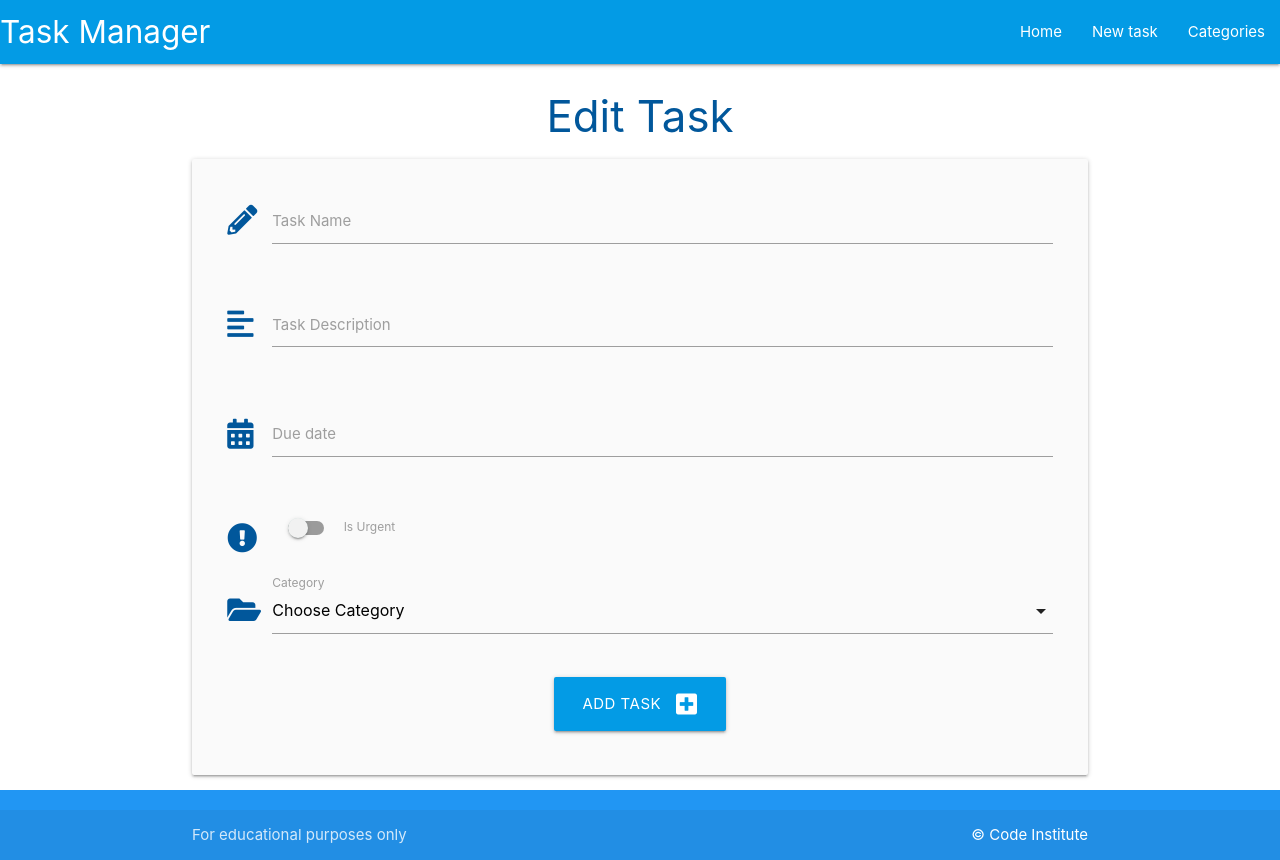
After one commit to ElinaBoman/RDBMS, a Flask app: template taskmanager/templates/edit_task.html in a window 1280 px wide. The commit adds this page. Run offline with Flask 2, Linux system fonts and the light colour scheme; the template is opened without the code that fills it, so the values that code supplies are empty.

Commit message:
Add full CRUD functionallity

```diff
--- a/taskmanager/static/js/script.js
+++ b/taskmanager/static/js/script.js
@@ -17,4 +17,12 @@ document.addEventListener('DOMContentLoaded', function() {
   let selects = document.querySelectorAll("select");
   M.FormSelect.init(selects);
 
+  let collapsibles = document.querySelectorAll('.collapsible');
+  let options = {
+    outDuration: 300,
+    inDuration: 500
+  }
+  M.Collapsible.init(collapsibles, options);
 });
+
+// task collaps
--- /dev/null
+++ b/taskmanager/templates/edit_task.html
@@ -0,0 +1,81 @@
+{% extends "base.html" %}
+{% block content %}
+
+<h3 class="light-blue-text text-darken-4 center-align">Edit Task</h3>
+
+<div class="row card-panel grey lighten-5">
+    <form class="col s12" method="POST" action="{{ url_for('edit_task', task_id=task.id) }}">
+        <!-- task_name -->
+        <div class="row">
+            <div class="input-field col s12">
+                <i class="fas fa-pencil-alt prefix light-blue-text text-darken-4"></i>
+                <input id="task_name" name="task_name" value="{{task.task_name}}" minlength="5" maxlength="50" type="text" class="validate" required>
+                <label for="task_name">Task Name</label>
+            </div>
+        </div>
+            <!-- task_description -->
+            <div class="row">
+                <div class="input-field col s12">
+                    <i class="fas fa-align-left prefix light-blue-text text-darken-4"></i>
+                    <textarea id="task_description" name="task_description" minlength="5" maxlength="200" type="text"
+                        class="materialize-textarea validate" required>
+                        {{- task.task_description -}}
+                    </textarea>
+                    <label for="task_description">Task Description</label>
+                </div>
+            </div>
+                <!-- due_date -->
+        <div class="row">
+            <div class="input-field col s12">
+                <i class="fas fa-calendar-alt prefix light-blue-text text-darken-4"></i>
+                <input id="due_date" name="due_date" type="text" value="{{task.due_date.strftime('%d %B, %Y')}}"
+                class="datepicker validate" required>
+                <label for="due_date">Due date</label>
+            </div>
+        </div>
+        <!-- is_urgent -->
+         <div class="row">
+            <div class="input-field col s12">
+                <div class="switch">
+                    <i class="fas fa-exclamation-circle prefix light-blue-text text-darken-4"></i>
+                    <label for="is_urgent">
+                        {% if task.is_urgent == True %}
+                        <input id="is_urgent" name="is_urgent" type="checkbox" checked>
+                        {% else %}
+                        <input id="is_urgent" name="is_urgent" type="checkbox">
+                        {% endif %}
+                        <span class="lever"></span>
+                         Is Urgent
+                    </label>
+                </div>
+            </div>
+        </div>
+        <!-- category_id -->
+        <div class="row">
+            <div class="input-field col s12">
+                <i class="fas fa-folder-open prefix light-blue-text text-darken-4"></i>
+                <select id="category_id" name="category_id" class="validate" required>
+                    <option value="" disabled>Choose Category</option>
+                    {% for category in categories %}
+                        {% if category == task.category%}
+                            <option value="{{ category.id }}" selected>{{ category.category_name }}</option>
+                            {% else %}
+                            <option value="{{ category.id }}">{{ category.category_name }}</option>
+                            {% endif %}
+                        {% endfor %}
+                </select>
+                <label for="category_id">Category</label>
+            </div>
+        </div>
+        <!-- submit button -->
+        <div class="row">
+            <div class="col s12 center-align">
+                <button type="submit" class="btn-large light-blue darken-1">
+                Add Task <i class="fas fa-plus-square right"></i>
+                </button>
+            </div>
+        </div>
+    </form>
+</div>
+
+{% endblock %}
```
Also changed, not shown: taskmanager/routes.py (+24 -1 lines), taskmanager/templates/tasks.html (+23 -0 lines).
